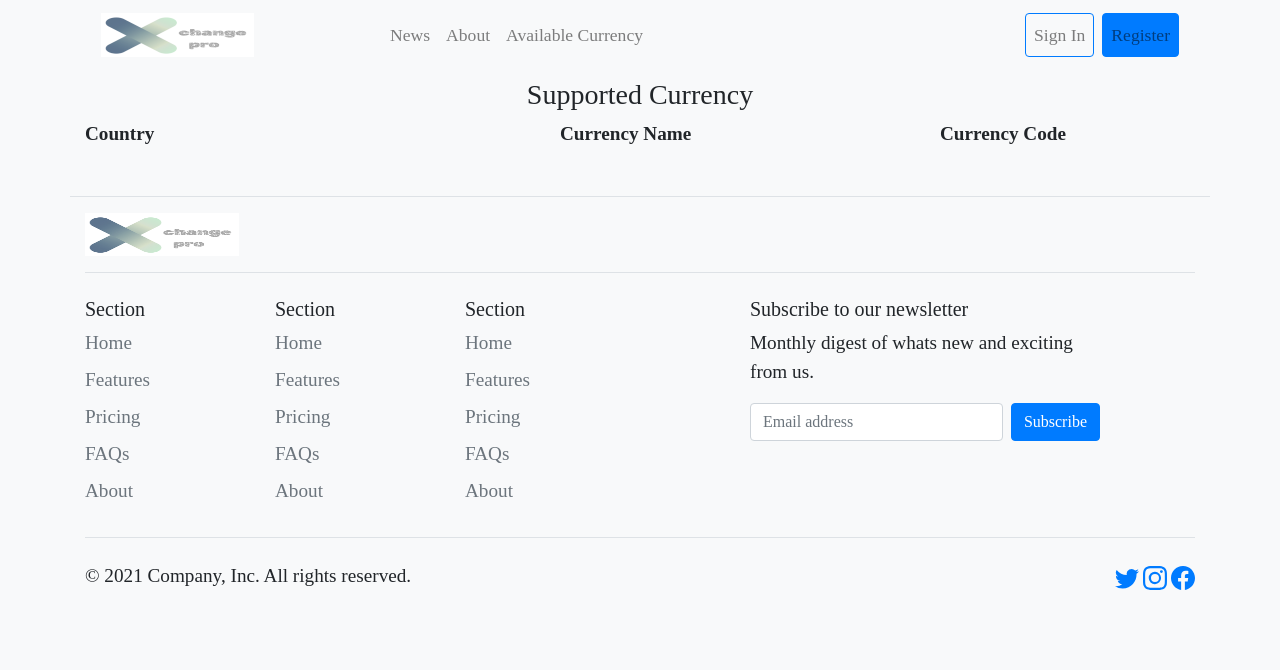
After one commit to patrickamowe/xchange, a Django app: page /available_currency in a window 1280 px wide. The commit adds this page. Shown: the top 670 px of the page. Run offline with Django 5.2, Linux system fonts and the light colour scheme; data that the repository does not hold is empty; some libraries are stand-ins or nearby versions.

Commit message:
Renamed project folder from CurrencyConvertor to xchange

```diff
--- a/convert/static/convert/script.js
+++ b/convert/static/convert/script.js
@@ -1,4 +1,10 @@
 document.addEventListener('DOMContentLoaded', function() {
+
+    document.getElementById('fromCurrency').value = 'USD';
+    document.getElementById('toCurrency').value = 'NGN';
+    document.getElementById('from-Currency').value = 'USD';
+    document.getElementById('to-Currency').value = 'NGN';
+
     const convert = document.getElementById('convert');
     const chart = document.getElementById('chart');
     let convertView = document.getElementById('convert-view');
@@ -20,14 +26,36 @@ document.addEventListener('DOMContentLoaded', function() {
         chartText.classList.remove('hidden');
     });
 
+    document.getElementById('convert-swap-btn').addEventListener('click', function() {
+        // Get the select elements
+        let fromCurrency = document.getElementById('fromCurrency');
+        let toCurrency = document.getElementById('toCurrency');
+
+        // Swap the values
+        let tempValue = fromCurrency.value;
+        fromCurrency.value = toCurrency.value;
+        toCurrency.value = tempValue;
+    });
+
+    document.getElementById('chart-swap-btn').addEventListener('click', function() {
+        // Get the select elements
+        let fromCurrency = document.getElementById('from-Currency');
+        let toCurrency = document.getElementById('to-Currency');
+
+        // Swap the values
+        let tempValue = fromCurrency.value;
+        fromCurrency.value = toCurrency.value;
+        toCurrency.value = tempValue;
+    });
+
     async function convertCurrency() {
         // Show loading indicator
         document.getElementById("result").textContent = "Loading...";
 
         // Get user input values
         const amount = document.getElementById('amount').value;
-        const fromCurrency = document.getElementById('fromCurrency').value.toUpperCase();
-        const toCurrency = document.getElementById('toCurrency').value.toUpperCase();
+        const fromCurrency = document.getElementById('fromCurrency').value;
+        const toCurrency = document.getElementById('toCurrency').value;
 
         // Check if input values are valid
         if (!amount || !fromCurrency || !toCurrency) {
@@ -59,4 +87,22 @@ document.addEventListener('DOMContentLoaded', function() {
 
     document.getElementById('convert-button').addEventListener('click', convertCurrency);
 
+     document.getElementById('add-wishlist').addEventListener('click', async function() {
+        const baseCurrency = document.getElementById('fromCurrency').value;
+        const quoteCurrency = document.getElementById('toCurrency').value;
+        const url = `http://127.0.0.1:8000/add_currency/${baseCurrency}/${quoteCurrency}/`
+        try{
+            const response = await fetch(url);
+            const data = await response.json();
+            console.log(data)
+        } catch (error){
+            console.error("Error adding currency pair:", error);
+        }
+    });
+
+    document.getElementById('remove-wishlist').addEventListener('click', async function() {
+        const basedCurrency =
+        const quoteCurrency =
+    });
+
 });
--- a/convert/static/convert/styles.css
+++ b/convert/static/convert/styles.css
@@ -74,12 +74,7 @@ h1 {
        display: none;
    }
 
-.currency-container {
-      border: 1px solid #ddd;
-      padding: 10px;
-      border-radius: 5px;
-      margin-top: 20px;
-      }
+
 
 .title {
   font-weight: bold;
@@ -96,11 +91,3 @@ h1 {
     color: #0056b3 !important;
     text-decoration: underline;
 }
-
-.navbar-brand img {
-    max-height: 44px;
-}
-
-.navbar-nav .btn {
-    margin: 0 5px;
-}
--- /dev/null
+++ b/convert/templates/convert/available_currency.html
@@ -0,0 +1,22 @@
+{% extends "convert/layout.html" %}
+{%load static%}
+{%block title%}Available Currency{%endblock%}
+{%block body%}
+    <div class="container">
+        <div class="m-2">
+            <h3 class="text-center">Supported Currency</h3>
+        </div>
+        <div class="row">
+            <div class="col-5"><strong>Country</strong></div>
+            <div class="col-4"><strong>Currency Name</strong></div>
+            <div class="col-3"><strong>Currency Code</strong></div>
+        </div>
+        {%for currency in currencies%}
+            <div class="row border-bottom">
+                <div class="col-5"><span>{{currency.country}}</span></div>
+                <div class="col-5"><span>{{currency.name}}</span></div>
+                <div class="col-2"><span>{{currency.code}}</span></div>
+            </div>
+        {%endfor%}
+    </div>
+{%endblock%}
--- a/convert/templates/convert/layout.html
+++ b/convert/templates/convert/layout.html
@@ -30,14 +30,16 @@
                                 <a class="nav-link" href="#">About</a>
                             </li>
                             <li class="nav-item">
-                                <a class="nav-link" href="#">Available Currency</a>
+                                <a class="nav-link" href="{% url 'available_currency'%}">Available Currency</a>
                             </li>
-                            <li class="nav-item">
-                                <a class="nav-link" href="#">Graphs</a>
-                            </li>
-                            <li class="nav-item">
-                                <a class="nav-link" href="#">Saved Currency</a>
-                            </li>
+                            {%if user.is_authenticated%}
+                                <li class="nav-item">
+                                    <a class="nav-link" href="#">Graphs</a>
+                                </li>
+                                <li class="nav-item">
+                                    <a class="nav-link" href="{% url 'saved_currency'%}">Saved Currency</a>
+                                </li>
+                            {%endif%}
                         </ul>
 
                         {% if user.is_authenticated %}
--- a/convert/urls.py
+++ b/convert/urls.py
@@ -6,6 +6,13 @@ urlpatterns = [
     path("news", views.news_view, name="news"),
     path("login", views.login_view, name="login"),
     path("logout", views.logout_view, name="logout"),
-    path("register", views.register_view, name="register")
+    path("register", views.register_view, name="register"),
+    path("available_currency", views.available_currency_view, name="available_currency"),
+    path("saved_currency", views.saved_currency_view, name="saved_currency"),
+
+
+    # API route
+    path("add_currency/<str:base_currency_code>/<str:quote_currency_code>/", views.add_wishlist, name="add_currency"),
+    path("remove_currency/<str:base_currency_code>/<str:quote_currency_code>/", views.remove_wishlist, name="remove_currency"),
 
 ]
--- a/convert/views.py
+++ b/convert/views.py
@@ -1,8 +1,8 @@
 from django.contrib.auth import authenticate, login, logout
-from django.shortcuts import render, redirect
-from convert.models import Currency, User
+from django.shortcuts import render, redirect, get_object_or_404
+from convert.models import Currency, User, Wishlist, WishlistItem
 from django.http import JsonResponse
-from django.views.decorators.csrf import csrf_exempt
+from django.contrib.auth.decorators import login_required
 from django.contrib import messages
 from django.urls import reverse
 from django.http import HttpResponseRedirect
@@ -56,12 +56,12 @@ def login_view(request):
 
 def register_view(request):
     if request.method == 'POST':
-        username = request.POST['username']
-        first_name = request.POST['first-name']
-        last_name = request.POST['last-name']
-        email = request.POST['email']
-        password = request.POST['password']
-        confirmation_password = request.POST['confirmation-password']
+        username = request.POST.get('username')
+        first_name = request.POST.get('first-name')
+        last_name = request.POST.get('last-name')
+        email = request.POST.get('email')
+        password = request.POST.get('password')
+        confirmation_password = request.POST.get('confirmation-password')
 
         if password == confirmation_password:
             if User.objects.filter(username=username).exists():
@@ -85,20 +85,59 @@ def logout_view(request):
     logout(request)
     return HttpResponseRedirect(reverse("index"))
 
+def available_currency_view(request):
+    currencies = Currency.objects.all()
+
+    return render(request, "convert/available_currency.html", {"currencies": currencies})
+
+@login_required
+def saved_currency_view(request):
+    wishlist, created = Wishlist.objects.get_or_create(user=request.user)
+    if not created:
+        wishlist_items = WishlistItem.objects.filter(wishlist=wishlist)
+    else:
+        wishlist_items = []
+
+    return render(request, "convert/saved_currency.html", {"wishlist_items": wishlist_items})
+
 
 # API functions
-@csrf_exempt
-def store_currency_data(request):
-    if request.method == 'POST':
-        try:
-            data = json.loads(request.body)
-            CurrencyData.objects.create(
-                base_currency=data['base_currency'],
-                target_currency=data['target_currency'],
-                exchange_rate=data['exchange_rate']
-            )
-            return JsonResponse({'message': 'Data stored successfully'}, status=201)
-        except Exception as e:
-            return JsonResponse({'error': str(e)}, status=400)
-    else:
-        return JsonResponse({'error': 'Only POST requests are allowed'}, status=405)
+
+@login_required
+def add_wishlist(request, base_currency_code, quote_currency_code):
+    try:
+        wishlist, created_wishlist = Wishlist.objects.get_or_create(user=request.user)
+        base_currency = Currency.objects.get(code=base_currency_code)
+        quote_currency = Currency.objects.get(code=quote_currency_code)
+        wishlist_item, created_wishlist_item = WishlistItem.objects.get_or_create(wishlist=wishlist, base_currency=base_currency, quote_currency=quote_currency)
+
+        if created_wishlist or created_wishlist_item:
+            response_data = {'status':'success', 'message': 'currency pair successfully added to wishlist'}
+            return JsonResponse(response_data, status=201)
+        else:
+            response_data = {'status':'info', 'message': 'currency pair already in wishlist'}
+            return JsonResponse(response_data, status=200)
+    except Currency.DoesNotExist:
+        response_data = {'status':'fail', 'message':'currency not found'}
+        return JsonResponse(response_data, status=404)
+    except Exception as e:
+        response_data = {'status':'fail', 'message':str(e)}
+        return JsonResponse(response_data, status=500)
+
+
+@login_required
+def remove_wishlist(request, base_currency_code, quote_currency_code):
+    wishlist = get_object_or_404(Wishlist, user=request.user)
+    base_currency = get_object_or_404(Currency, code=base_currency_code)
+    quote_currency = get_object_or_404(Currency, code=quote_currency_code)
+    try:
+        wishlist_item = WishlistItem.objects.get(wishlist=wishlist, base_currency=base_currency, quote_currency=quote_currency)
+        wishlist_item.delete()
+        response_data = {'status':'success', 'message':'currency pair deleted from wishlist successfully'}
+        return JsonResponse(response_data, status=200)
+    except WishlistItem.DoesNotExist:
+        response_data = {'status': 'fail', 'message':'currency pair not found'}
+        return JsonResponse(response_data, status=404)
+    except Exception as e:
+        response_data = {'status':'fail', 'message':str(e)}
+        return JsonResponse(response_data, status=500)
--- a/manage.py
+++ b/manage.py
@@ -6,7 +6,7 @@ import sys
 
 def main():
     """Run administrative tasks."""
-    os.environ.setdefault('DJANGO_SETTINGS_MODULE', 'CurrencyConvertor.settings')
+    os.environ.setdefault('DJANGO_SETTINGS_MODULE', 'xchange.settings')
     try:
         from django.core.management import execute_from_command_line
     except ImportError as exc:
--- a/CurrencyConvertor/asgi.py
+++ b/xchange/asgi.py
@@ -1,5 +1,5 @@
 """
-ASGI config for CurrencyConvertor project.
+ASGI config for xchange project.
 
 It exposes the ASGI callable as a module-level variable named ``application``.
 
@@ -11,6 +11,6 @@ import os
 
 from django.core.asgi import get_asgi_application
 
-os.environ.setdefault('DJANGO_SETTINGS_MODULE', 'CurrencyConvertor.settings')
+os.environ.setdefault('DJANGO_SETTINGS_MODULE', 'xchange.settings')
 
 application = get_asgi_application()
--- a/CurrencyConvertor/settings.py
+++ b/xchange/settings.py
@@ -1,5 +1,5 @@
 """
-Django settings for CurrencyConvertor project.
+Django settings for xchange project.
 
 Generated by 'django-admin startproject' using Django 5.0.6.
 
@@ -50,7 +50,7 @@ MIDDLEWARE = [
     'django.middleware.clickjacking.XFrameOptionsMiddleware',
 ]
 
-ROOT_URLCONF = 'CurrencyConvertor.urls'
+ROOT_URLCONF = 'xchange.urls'
 
 TEMPLATES = [
     {
@@ -68,7 +68,7 @@ TEMPLATES = [
     },
 ]
 
-WSGI_APPLICATION = 'CurrencyConvertor.wsgi.application'
+WSGI_APPLICATION = 'xchange.wsgi.application'
 
 
 # Database
--- a/CurrencyConvertor/urls.py
+++ b/xchange/urls.py
@@ -1,5 +1,5 @@
 """
-URL configuration for CurrencyConvertor project.
+URL configuration for xchange project.
 
 The `urlpatterns` list routes URLs to views. For more information please see:
     https://docs.djangoproject.com/en/5.0/topics/http/urls/
--- a/CurrencyConvertor/wsgi.py
+++ b/xchange/wsgi.py
@@ -1,5 +1,5 @@
 """
-WSGI config for CurrencyConvertor project.
+WSGI config for xchange project.
 
 It exposes the WSGI callable as a module-level variable named ``application``.
 
@@ -11,6 +11,6 @@ import os
 
 from django.core.wsgi import get_wsgi_application
 
-os.environ.setdefault('DJANGO_SETTINGS_MODULE', 'CurrencyConvertor.settings')
+os.environ.setdefault('DJANGO_SETTINGS_MODULE', 'xchange.settings')
 
 application = get_wsgi_application()
```
Also changed, not shown: convert/admin.py (+9 -1 lines), convert/models.py (+19 -0 lines), convert/templates/convert/index.html (+16 -10 lines), convert/templates/convert/saved_currency.html (added, +34 -0 lines), convert/migrations/0001_initial.py, xchange/__init__.py (added).
